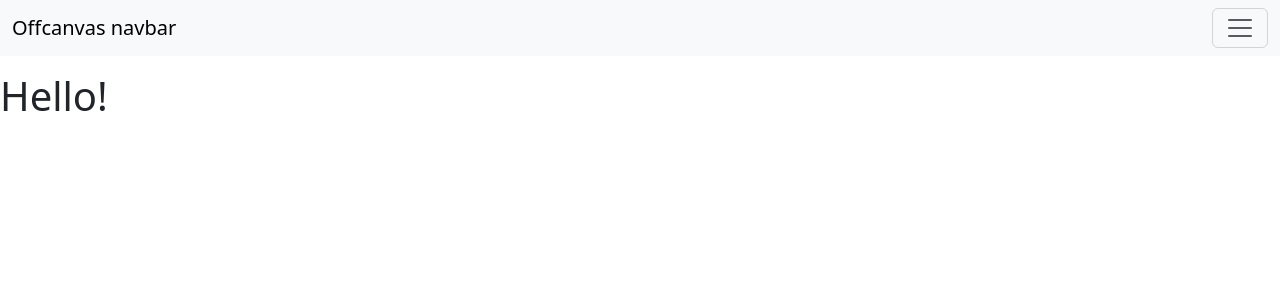
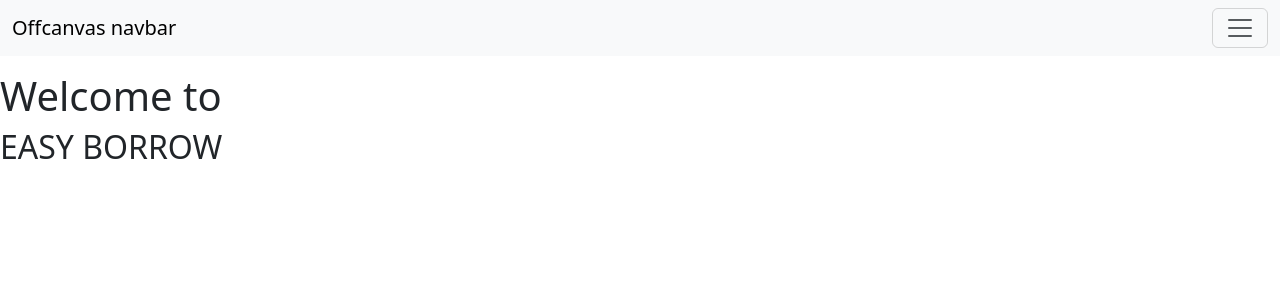
Before and after one commit to queensajolga/WEB-APPLICATION, a Vue app: page / in a window 1280 px wide. Shown: the top 300 px of the page. Built offline with nearby package versions, Linux system fonts and the light colour scheme.

Commit message:
added vuetify

```diff
--- a/package.json
+++ b/package.json
@@ -18,7 +18,8 @@
     "bootstrap-icons": "^1.11.3",
     "pinia": "^3.0.1",
     "vue": "^3.5.13",
-    "vue-router": "^4.5.0"
+    "vue-router": "^4.5.0",
+    "vuetify": "^3.8.0"
   },
   "devDependencies": {
     "@eslint/js": "^9.22.0",
--- a/src/views/HomeView.vue
+++ b/src/views/HomeView.vue
@@ -73,5 +73,6 @@
 
   <br /><br /><br />
 
-  <h1>Hello!</h1>
+  <h1>Welcome to</h1>
+  <h2>EASY BORROW</h2>
 </template>
```
Also changed, not shown: 1 other file (tests, documents, lock files or other folders).
